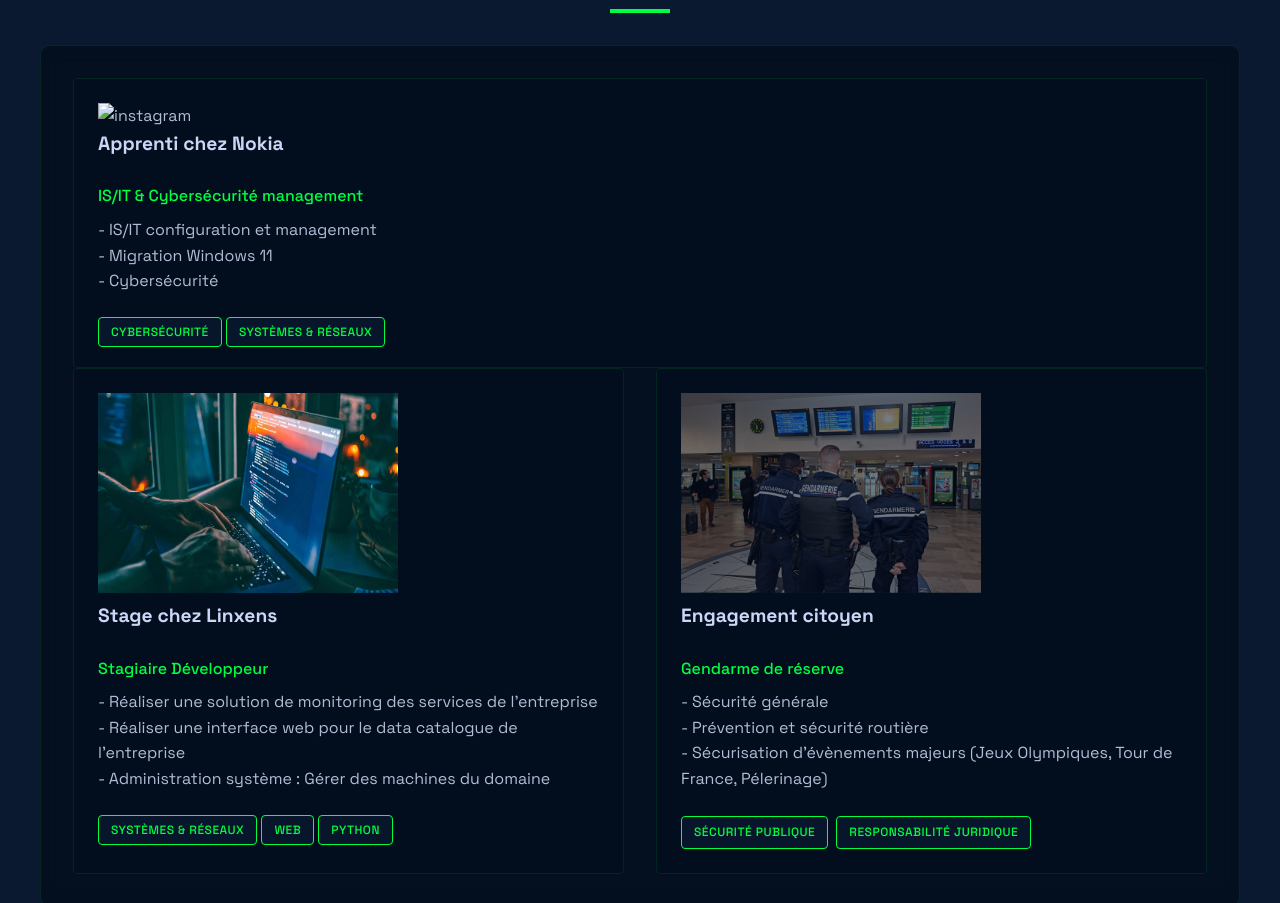
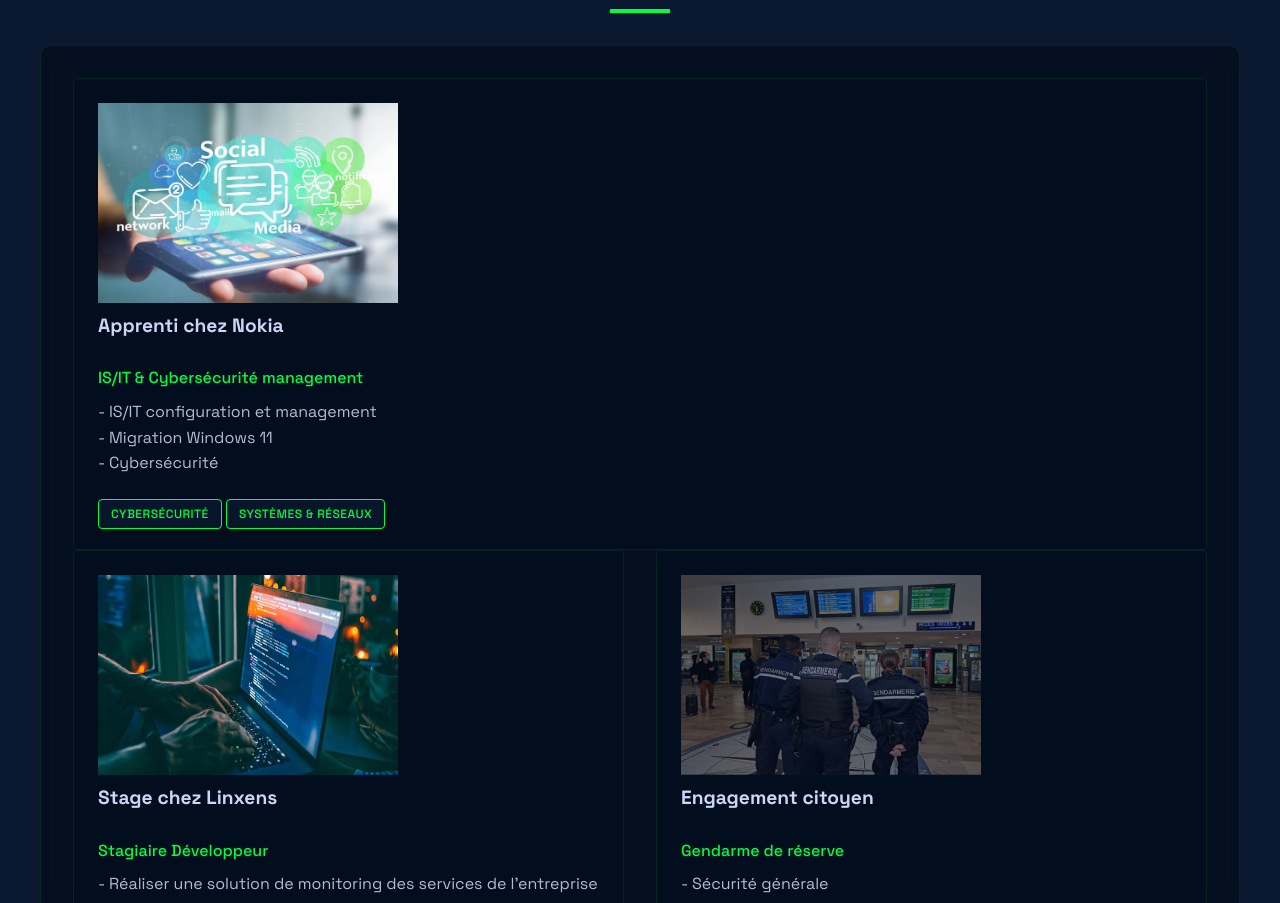
Before and after one commit to lmaoits/Portfolio_Cyber, a website: page index.html in a window 1280 px wide. Shown: the part 3459-4362 px from the top of the page. Drawn offline with Linux system fonts and the light colour scheme; the site is published under a folder, as on GitHub Pages, so addresses that start at the root find nothing.

Commit message:
Update index.html

```diff
--- a/index.html
+++ b/index.html
@@ -144,7 +144,7 @@
         <h2>Expériences</h2>
         <div class="content-box">
           <div class="experience-card">
-              <img src="/image/insta.jpg" alt="instagram" class="image-container default" style="width: 300px; height: auto;">
+              <img src="image/insta.jpg" alt="instagram" class="image-container default" style="width: 300px; height: auto;">
               <h3>Apprenti chez Nokia</h3>
               <ul class="experience-list">
                 <li>
```
